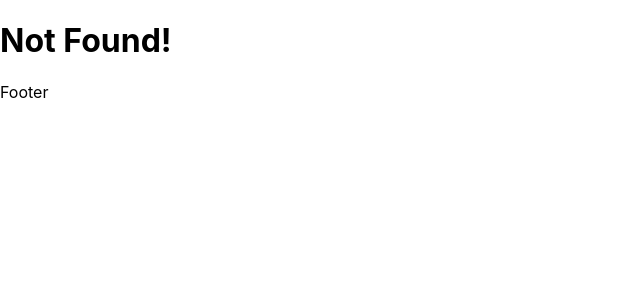
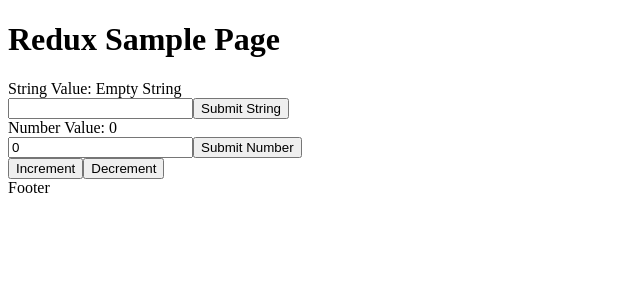
Before and after one commit to aidensung/art-market, a React (Create React App) app: page /sample in a window 1280 px wide. Before the commit this address had no page. Shown: the top 300 px of the page, without its empty margins (0-640 px from the left). Built offline with nearby package versions, Linux system fonts and the light colour scheme.

Commit message:
added redux sample page

```diff
--- a/src/index.css
+++ /dev/null
@@ -1,13 +0,0 @@
-body {
-  margin: 0;
-  font-family: -apple-system, BlinkMacSystemFont, 'Segoe UI', 'Roboto', 'Oxygen',
-    'Ubuntu', 'Cantarell', 'Fira Sans', 'Droid Sans', 'Helvetica Neue',
-    sans-serif;
-  -webkit-font-smoothing: antialiased;
-  -moz-osx-font-smoothing: grayscale;
-}
-
-code {
-  font-family: source-code-pro, Menlo, Monaco, Consolas, 'Courier New',
-    monospace;
-}
--- a/src/index.js
+++ b/src/index.js
@@ -1,20 +1,26 @@
-import React from 'react';
-import ReactDOM from 'react-dom';
-import './index.css';
-import App from './App';
-import reportWebVitals from './reportWebVitals';
-import { BrowserRouter } from 'react-router-dom';
+import React from "react";
+import ReactDOM from "react-dom";
+import { BrowserRouter } from "react-router-dom";
+import { Provider } from "react-redux";
+import { PersistGate } from "redux-persist/integration/react";
+import { store, persistor } from "./redux/store";
+
+// import reportWebVitals from './reportWebVitals';
+
+import App from "./App";
 
 ReactDOM.render(
-	<React.StrictMode>
-		<BrowserRouter>
-			<App />
-		</BrowserRouter>
-	</React.StrictMode>,
-	document.getElementById('root')
+  <Provider store={store}>
+    <BrowserRouter>
+      <PersistGate persistor={persistor}>
+        <App />
+      </PersistGate>
+    </BrowserRouter>
+  </Provider>,
+  document.getElementById("root"),
 );
 
 // If you want to start measuring performance in your app, pass a function
 // to log results (for example: reportWebVitals(console.log))
 // or send to an analytics endpoint. Learn more: https://bit.ly/CRA-vitals
-reportWebVitals();
+// reportWebVitals();
--- /dev/null
+++ b/src/pages/sample/index.js
@@ -0,0 +1,3 @@
+import SamplePage from "./sample.component";
+
+export default SamplePage;
--- /dev/null
+++ b/src/pages/sample/sample.component.js
@@ -0,0 +1,99 @@
+import { useState } from "react";
+import { useSelector, useDispatch } from "react-redux";
+
+import {
+  selectNumberValue,
+  selectStringValue,
+} from "../../redux/sample/sample.selectors";
+
+import { sampleActions } from "../../redux/sample/sample.slice";
+
+const SamplePage = () => {
+  const dispatch = useDispatch();
+  const stringValue = useSelector(selectStringValue);
+  const numberValue = useSelector(selectNumberValue);
+
+  const [values, setValues] = useState({
+    stringValue,
+    numberValue,
+  });
+
+  const handleChange = (event) => {
+    const { name, value } = event.target;
+
+    setValues({
+      ...values,
+      [name]: value,
+    });
+  };
+
+  const submitStringValue = (event) => {
+    event.preventDefault();
+
+    dispatch({
+      type: sampleActions.submitStringValue.type,
+      payload: values.stringValue,
+    });
+  };
+
+  const submitNumberValue = (event) => {
+    event.preventDefault();
+
+    dispatch({
+      type: sampleActions.submitNumberValueByAmount.type,
+      payload: parseInt(values.numberValue, 10),
+    });
+  };
+
+  const increment = () => {
+    dispatch({
+      type: sampleActions.increment.type,
+    });
+  };
+
+  const decrement = () => {
+    dispatch({
+      type: sampleActions.decrement.type,
+    });
+  };
+
+  return (
+    <div>
+      <h1>Redux Sample Page</h1>
+      <div>
+        String Value: <span>{stringValue ? stringValue : "Empty String"}</span>
+        <div>
+          <form onSubmit={submitStringValue}>
+            <input
+              name="stringValue"
+              type="text"
+              value={values.stringValue}
+              onChange={handleChange}
+            />
+            <button>Submit String</button>
+          </form>
+        </div>
+      </div>
+      <div>
+        Number Value: <span>{numberValue}</span>
+        <div>
+          <form onSubmit={submitNumberValue}>
+            <input
+              name="numberValue"
+              type="number"
+              value={values.numberValue}
+              onChange={handleChange}
+            />
+            <button>Submit Number</button>
+          </form>
+        </div>
+        <div>
+          <button onClick={increment}>Increment</button>
+          <button onClick={decrement}>Decrement</button>
+        </div>
+      </div>
+    </div>
+  );
+};
+
+export default SamplePage;
--- /dev/null
+++ b/src/redux/root-reducer.js
@@ -0,0 +1,28 @@
+import { combineReducers } from "redux";
+import { persistReducer } from "redux-persist";
+// Using indexedDB (not local storage) for Redux Persist
+import localForage from "localforage";
+
+import sampleReducer from "./sample/sample.slice";
+
+const rootPersistConfig = {
+  key: "root",
+  storage: localForage,
+};
+
+// Configuration for Nested Persist
+// const samplePersistConfig = {
+//   key: "sample",
+//   storage: localForage,
+//   blacklist: ["blacklist_name"],
+// };
+
+const rootReducer = combineReducers({
+  // reducer_name: individualReducer (ex: boardReducer, reviewReducer, etc...)
+  sample: sampleReducer,
+  // sample: persistReducer(samplePersistConfig, sampleReducer), // for nested persist config
+});
+
+const persistedRootReducer = persistReducer(rootPersistConfig, rootReducer);
+
+export default persistedRootReducer;
--- /dev/null
+++ b/src/redux/sample/sample.selectors.js
@@ -0,0 +1,13 @@
+import { createDraftSafeSelector } from "@reduxjs/toolkit";
+
+const selectSample = (state) => state.sample;
+
+export const selectStringValue = createDraftSafeSelector(
+  selectSample,
+  (sample) => sample.stringValue,
+);
+
+export const selectNumberValue = createDraftSafeSelector(
+  selectSample,
+  (sample) => sample.numberValue,
+);
--- /dev/null
+++ b/src/redux/sample/sample.slice.js
@@ -0,0 +1,29 @@
+import { createSlice } from "@reduxjs/toolkit";
+
+export const sampleSlice = createSlice({
+  name: "sample",
+  // set initial state
+  initialState: {
+    stringValue: "",
+    numberValue: 0,
+  },
+  // define actions
+  reducers: {
+    increment: (state) => {
+      state.numberValue += 1;
+    },
+    decrement: (state) => {
+      state.numberValue -= 1;
+    },
+    submitNumberValueByAmount: (state, action) => {
+      state.numberValue = action.payload;
+    },
+    submitStringValue: (state, action) => {
+      state.stringValue = action.payload;
+    },
+  },
+});
+
+export const sampleActions = sampleSlice.actions;
+
+export default sampleSlice.reducer;
--- /dev/null
+++ b/src/redux/store.js
@@ -0,0 +1,24 @@
+import { applyMiddleware, createStore } from "redux";
+import { persistStore } from "redux-persist";
+import logger from "redux-logger";
+import createSagaMiddleware from "redux-saga";
+
+import rootReducer from "./root-reducer";
+// import rootSaga from "./root-saga";
+
+// We don't have Saga yet, but this is for later use
+const sagaMiddleware = createSagaMiddleware();
+
+// Can add any middleware
+const middlewares = [sagaMiddleware];
+
+if (process.env.NODE_ENV === "development") {
+  middlewares.push(logger);
+}
+
+export const store = createStore(rootReducer, applyMiddleware(...middlewares));
+
+// Run Redux Saga
+// sagaMiddleware.run(rootSaga);
+
+export const persistor = persistStore(store);
--- a/src/routes/root-route.js
+++ b/src/routes/root-route.js
@@ -9,9 +9,11 @@
 import CheckoutRoutes from "./checkout-routes";
 
 import HomePage from "../pages/home-page";
+import SamplePage from "../pages/sample";
 
 const ROUTES = [
   { path: "/", key: "ROOT", exact: true, component: HomePage },
+  { path: "/sample", key: "SAMPLE", exact: true, component: SamplePage },
   AuthRoutes,
   ProfileRoutes,
   AccountSettingRoutes,
```
Also changed, not shown: package.json (+7 -0 lines), 1 other file (tests, documents, lock files or other folders).
